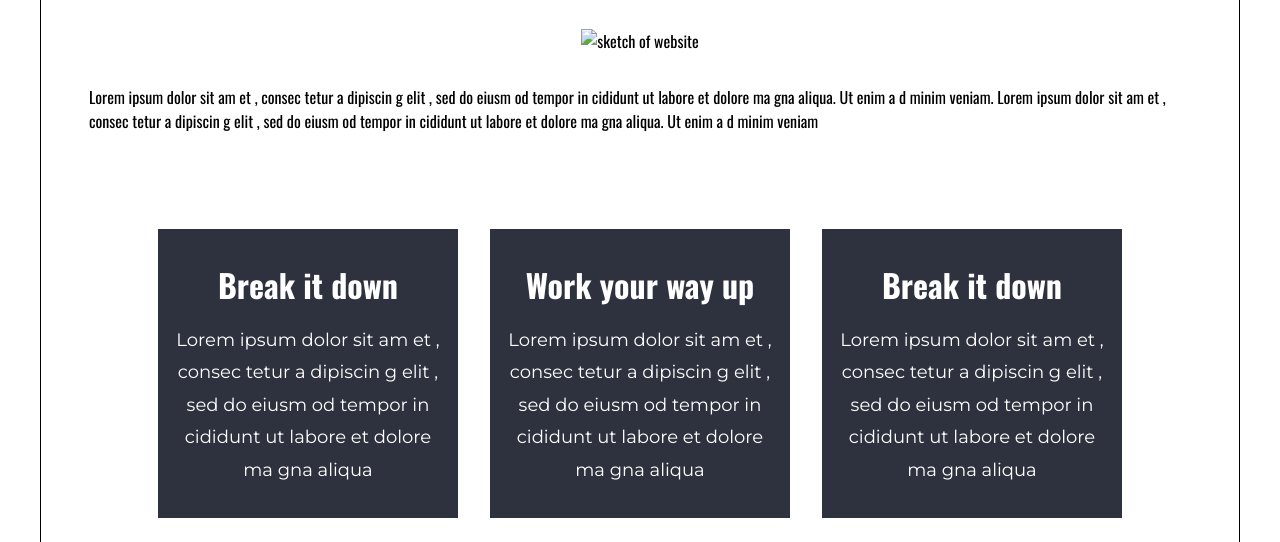
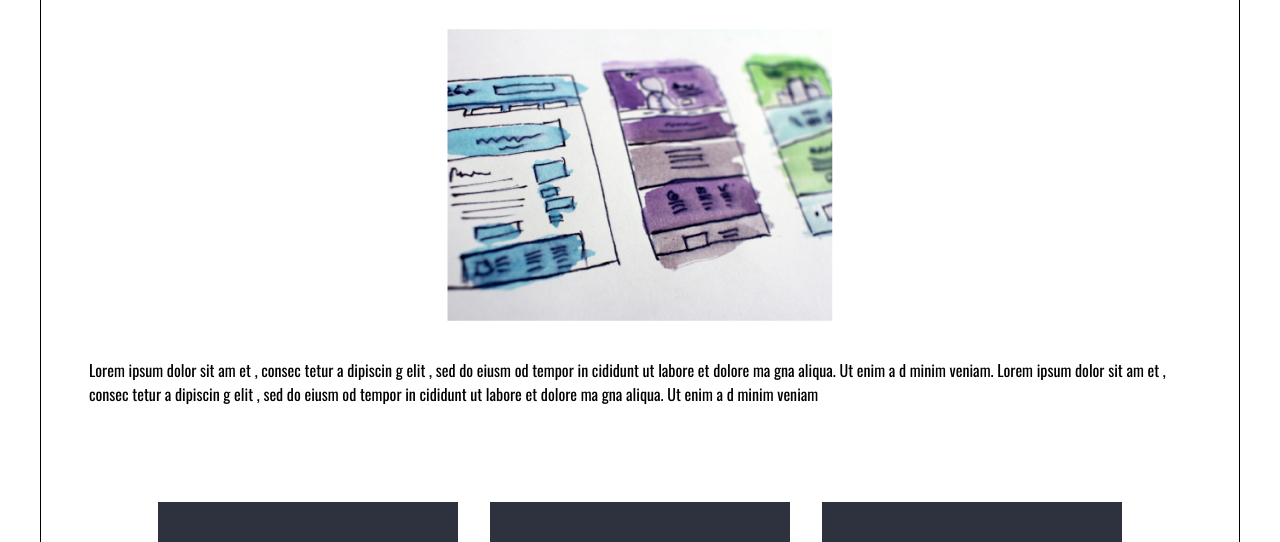
Before and after one commit to neftonjin/kevinpowelchallenge, a plain HTML site: page index.html in a window 1280 px wide. Shown: the part 709-1251 px from the top of the page. Drawn offline with nearby package versions, Linux system fonts and the light colour scheme; a script that the page names is missing.

Commit message:
fixed broken link of hero image

```diff
--- a/index.html
+++ b/index.html
@@ -89,7 +89,7 @@
         </div>
         <div class="section3_item picture">
           <img
-            src="/kevin powell courses/final challenge/img/hero-img.jpg"
+            src="/kevinpowelchallenge/img/hero-img.jpg"
             alt="sketch of website"
           />
         </div>
```
